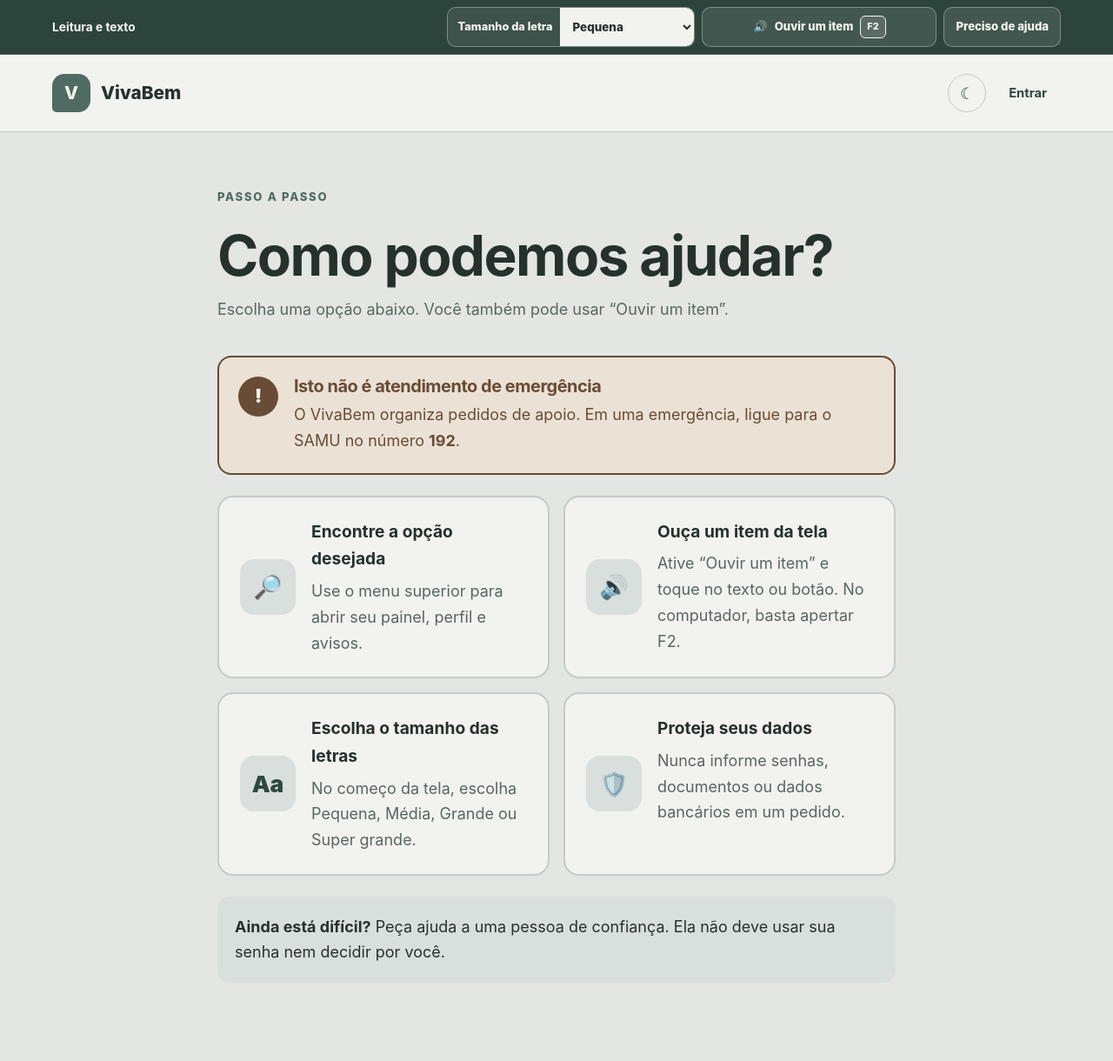
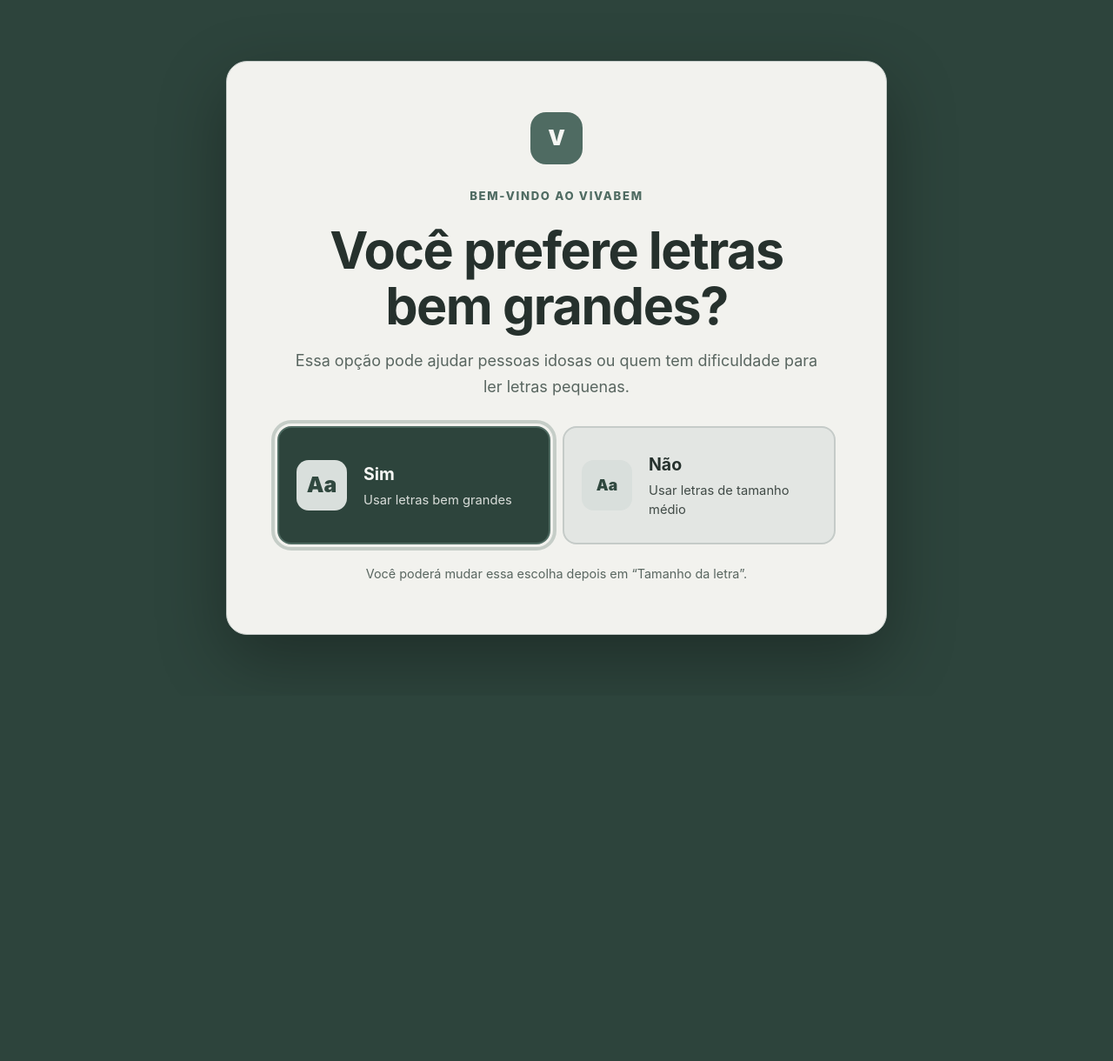
Before and after one commit to KaiselDNP/VivaBem, a Django app: page /ajuda/ in a window 1280 px wide. Shown: the whole page at 87% size. After the commit the page ends 752 px from the top, so only its background shows below. Run offline with Django 5.2, Linux system fonts and the light colour scheme.

Commit message:
feat: adiciona escolha inicial de tamanho da leitura

```diff
--- a/static/css/main.css
+++ b/static/css/main.css
@@ -1308,6 +1308,96 @@
     .senior-signup-icon { width: 64px; height: 64px; font-size: 1.8rem; }
 }
 
+/* Escolha inicial de leitura. */
+.reading-welcome-open { overflow: hidden; }
+
+.reading-welcome {
+    position: fixed;
+    z-index: 500;
+    inset: 0;
+    display: grid;
+    place-items: center;
+    overflow-y: auto;
+    padding: 28px;
+    color: var(--ink);
+    background: var(--strong-bg);
+}
+
+.reading-welcome[hidden] { display: none; }
+
+.reading-welcome-card {
+    width: min(760px, 100%);
+    padding: clamp(30px, 6vw, 58px);
+    background: var(--white);
+    border: 1px solid var(--border);
+    border-radius: 24px;
+    box-shadow: 0 28px 80px rgba(0, 0, 0, 0.32);
+    text-align: center;
+}
+
+.reading-welcome-brand {
+    width: 60px;
+    height: 60px;
+    display: grid;
+    place-items: center;
+    margin: 0 auto 20px;
+    color: var(--strong-text);
+    background: var(--green-700);
+    border-radius: 18px;
+    font-size: 1.55rem;
+    font-weight: 900;
+}
+
+.reading-welcome-card h1 { max-width: 620px; margin: 0 auto 16px; font-size: clamp(2.2rem, 6vw, 3.7rem); line-height: 1.08; }
+
+.reading-welcome-card > p { max-width: 620px; margin: 0 auto; color: var(--muted); }
+
+.reading-welcome-options { display: grid; grid-template-columns: repeat(2, minmax(0, 1fr)); gap: 14px; margin-top: 30px; }
+
+.reading-choice {
+    min-height: 136px;
+    display: grid;
+    grid-template-columns: 62px 1fr;
+    gap: 15px;
+    align-items: center;
+    padding: 20px;
+    color: var(--ink);
+    background: var(--dashboard-bg);
+    border: 2px solid var(--border);
+    border-radius: 16px;
+    cursor: pointer;
+    font: inherit;
+    text-align: left;
+}
+
+.reading-choice:hover { border-color: var(--green-700); }
+
+.reading-choice:focus-visible { outline: 4px solid var(--focus-ring); outline-offset: 3px; }
+
+.reading-choice-large { color: var(--strong-text); background: var(--strong-bg); border-color: var(--green-700); }
+
+.reading-choice-example {
+    width: 58px;
+    height: 58px;
+    display: grid;
+    place-items: center;
+    color: var(--green-900);
+    background: var(--green-100);
+    border-radius: 14px;
+    font-size: 1.1rem;
+    font-weight: 900;
+}
+
+.reading-choice-example-large { font-size: 1.55rem; }
+
+.reading-choice > span:last-child { display: grid; gap: 4px; }
+
+.reading-choice strong { font-size: 1.22rem; }
+
+.reading-choice small { color: inherit; font-size: 0.92rem; line-height: 1.45; opacity: 0.86; }
+
+.reading-welcome-card .reading-welcome-note { margin-top: 22px; font-size: 0.9rem; }
+
 /* Ferramentas globais para leitura e compreensão. */
 .accessibility-tools {
     position: relative;
@@ -1536,6 +1626,12 @@
 }
 
 @media (max-width: 640px) {
+    .reading-welcome { align-items: start; padding: 16px; }
+    .reading-welcome-card { padding: 28px 20px; border-radius: 18px; }
+    .reading-welcome-brand { width: 52px; height: 52px; margin-bottom: 14px; }
+    .reading-welcome-card h1 { font-size: clamp(2rem, 10vw, 2.8rem); }
+    .reading-welcome-options { grid-template-columns: 1fr; margin-top: 22px; }
+    .reading-choice { min-height: 108px; }
     .accessibility-title { display: none; }
     .accessibility-actions { width: 100%; display: grid; grid-template-columns: 1fr; }
     .font-size-control { width: 100%; justify-content: space-between; }
@@ -1569,6 +1665,7 @@
     .accessibility-actions button,
     .accessibility-help-link,
     .password-visibility-button,
+    .reading-choice,
     .help-option-card,
     .emergency-notice { border: 2px solid ButtonText; }
 }
--- a/static/js/accessibility.js
+++ b/static/js/accessibility.js
@@ -4,6 +4,8 @@
     const pageRole = document.documentElement.dataset.userRole || "anonymous";
     const configuredDefault = document.documentElement.dataset.defaultFontSize || "medium";
     const fontStorageKey = `vivabem-font-size-${pageRole}`;
+    const preferredFontStorageKey = "vivabem-preferred-font-size";
+    const readingWelcomeStorageKey = "vivabem-reading-welcome-complete";
     const allowedFontSizes = new Set(["small", "medium", "large", "xlarge"]);
     const fontSizeLabels = {
         small: "Pequena",
@@ -42,16 +44,64 @@
         return selectedSize;
     }
 
-    applyFontSize(safeStorageGet(fontStorageKey) || configuredDefault);
+    applyFontSize(
+        safeStorageGet(fontStorageKey) ||
+        safeStorageGet(preferredFontStorageKey) ||
+        configuredDefault
+    );
 
     function setupFontControls() {
         const select = document.querySelector("[data-font-size-select]");
         if (!select) return;
+        select.value = document.documentElement.dataset.fontSize || configuredDefault;
         select.addEventListener("change", function () {
             const selectedSize = applyFontSize(select.value);
             safeStorageSet(fontStorageKey, selectedSize);
+            safeStorageSet(preferredFontStorageKey, selectedSize);
             announce(`Tamanho da letra: ${fontSizeLabels[selectedSize]}.`);
         });
+    }
+
+    function setupReadingWelcome() {
+        const welcome = document.querySelector("[data-reading-welcome]");
+        if (!welcome || pageRole !== "anonymous" || safeStorageGet(readingWelcomeStorageKey)) return;
+
+        const backgroundElements = Array.from(document.body.children).filter(function (element) {
+            return element !== welcome;
+        });
+        const choices = Array.from(welcome.querySelectorAll("[data-reading-choice]"));
+
+        function closeWelcome(size) {
+            const selectedSize = applyFontSize(size);
+            safeStorageSet(preferredFontStorageKey, selectedSize);
+            ["anonymous", "senior", "family", "professional", "admin"].forEach(function (role) {
+                safeStorageSet(`vivabem-font-size-${role}`, selectedSize);
+            });
+            safeStorageSet(readingWelcomeStorageKey, "true");
+            welcome.hidden = true;
+            document.documentElement.classList.remove("reading-welcome-open");
+            backgroundElements.forEach(function (element) {
+                element.inert = false;
+            });
+            announce(`Tamanho da letra escolhido: ${fontSizeLabels[selectedSize]}.`);
+            const firstHeading = document.querySelector("#conteudo h1");
+            if (firstHeading) {
+                firstHeading.setAttribute("tabindex", "-1");
+                firstHeading.focus();
+            }
+        }
+
+        welcome.hidden = false;
+        document.documentElement.classList.add("reading-welcome-open");
+        backgroundElements.forEach(function (element) {
+            element.inert = true;
+        });
+        choices.forEach(function (choice) {
+            choice.addEventListener("click", function () {
+                closeWelcome(choice.dataset.readingChoice);
+            });
+        });
+        if (choices.length) choices[0].focus();
     }
 
     function setupSelectiveReading() {
@@ -221,6 +271,7 @@
 
     function setup() {
         setupFontControls();
+        setupReadingWelcome();
         setupSelectiveReading();
         setupPasswordVisibility();
         focusErrorSummary();
--- a/templates/base.html
+++ b/templates/base.html
@@ -8,10 +8,11 @@
     <meta name="description" content="VivaBem conecta pessoas idosas, familiares e profissionais de apoio em Avaré-SP.">
     <title>{% block title %}VivaBem{% endblock %}</title>
     <script src="{% static 'js/theme.js' %}"></script>
-    <script src="{% static 'js/accessibility.js' %}?v=20260824-7"></script>
-    <link rel="stylesheet" href="{% static 'css/main.css' %}?v=20260824-7">
+    <script src="{% static 'js/accessibility.js' %}?v=20260824-8"></script>
+    <link rel="stylesheet" href="{% static 'css/main.css' %}?v=20260824-8">
 </head>
 <body>
+    {% if not user.is_authenticated %}{% include "includes/reading_welcome.html" %}{% endif %}
     <a class="skip-link" href="#conteudo">Ir para o conteúdo principal</a>
     {% include "includes/accessibility_tools.html" %}
     {% block body %}{% endblock %}
--- /dev/null
+++ b/templates/includes/reading_welcome.html
@@ -0,0 +1,19 @@
+<section class="reading-welcome" data-reading-welcome role="dialog" aria-modal="true" aria-labelledby="reading-welcome-title" aria-describedby="reading-welcome-description" hidden>
+    <div class="reading-welcome-card">
+        <span class="reading-welcome-brand" aria-hidden="true">V</span>
+        <span class="eyebrow">Bem-vindo ao VivaBem</span>
+        <h1 id="reading-welcome-title">Você prefere letras bem grandes?</h1>
+        <p id="reading-welcome-description">Essa opção pode ajudar pessoas idosas ou quem tem dificuldade para ler letras pequenas.</p>
+        <div class="reading-welcome-options" aria-label="Escolha o tamanho inicial das letras">
+            <button class="reading-choice reading-choice-large" type="button" data-reading-choice="xlarge">
+                <span class="reading-choice-example reading-choice-example-large" aria-hidden="true">Aa</span>
+                <span><strong>Sim</strong><small>Usar letras bem grandes</small></span>
+            </button>
+            <button class="reading-choice" type="button" data-reading-choice="medium">
+                <span class="reading-choice-example" aria-hidden="true">Aa</span>
+                <span><strong>Não</strong><small>Usar letras de tamanho médio</small></span>
+            </button>
+        </div>
+        <p class="reading-welcome-note">Você poderá mudar essa escolha depois em “Tamanho da letra”.</p>
+    </div>
+</section>
```
Also changed, not shown: apps/accounts/tests/test_senior_dashboard.py (+1 -0 lines), apps/core/tests/test_views.py (+4 -0 lines), docs/architecture/005-acessibilidade-para-pessoas-idosas.md (+2 -0 lines), README.md.
